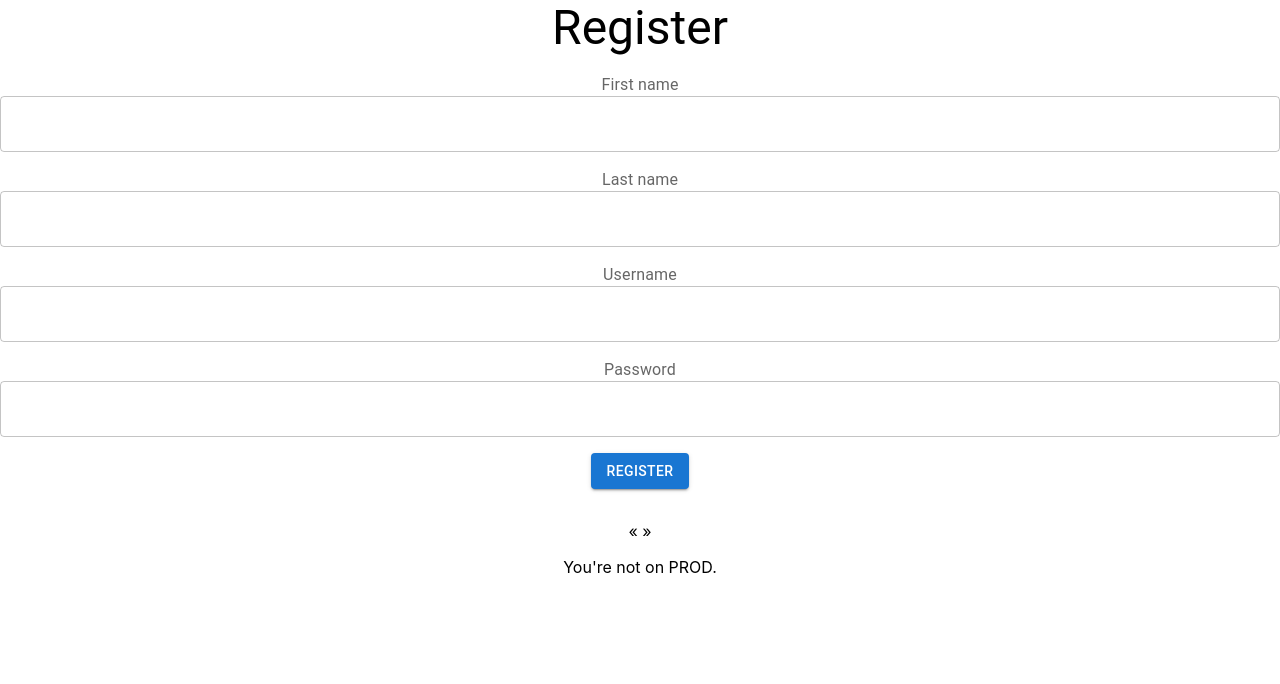
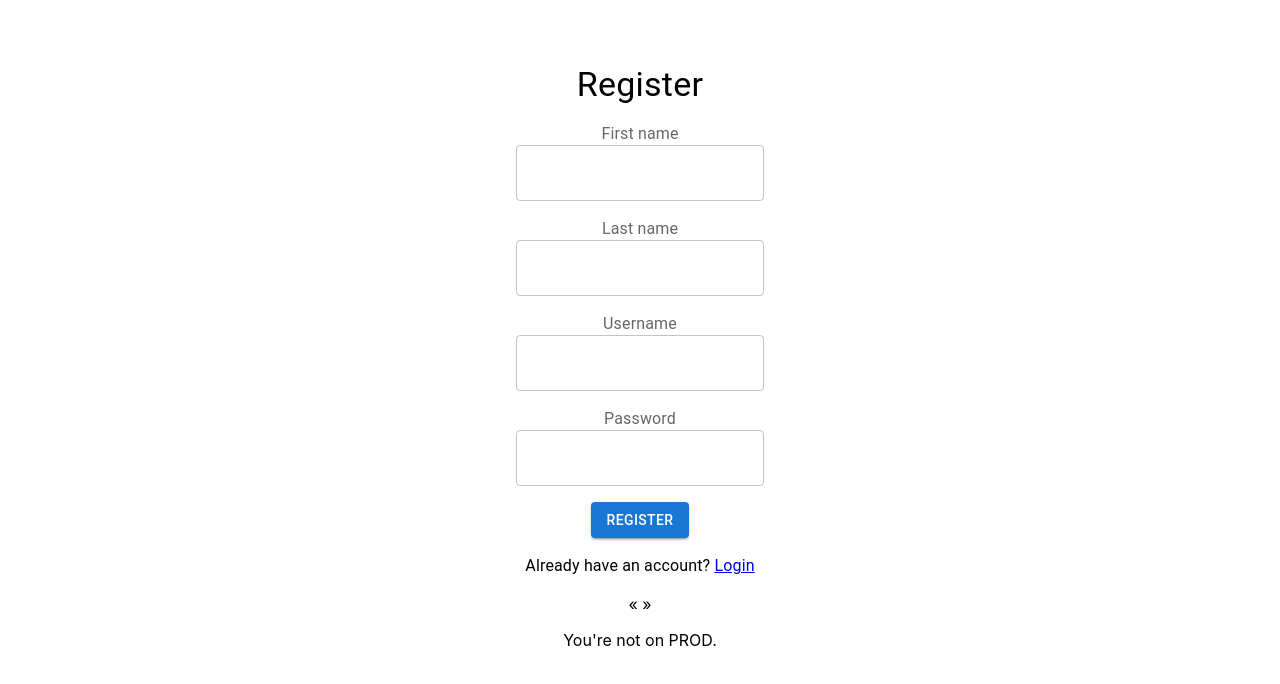
Before and after one commit to chino-rodriguez/employee-attendance, a React (Create React App) app in the folder app/client/: page /register in a window 1280 px wide. Shown: the top 684 px of the page. Built offline with nearby package versions, Linux system fonts and the light colour scheme; no server answers.

Commit message:
STYLING: Register and Login pages. Cleaned up comments

```diff
--- a/app/client/src/components/LoginPage.jsx
+++ b/app/client/src/components/LoginPage.jsx
@@ -1,4 +1,5 @@
 import { useState, useEffect } from 'react';
+import { Link } from 'react-router-dom';
 import loginHook from '../hooks/auth';
 import {
     Typography,
@@ -32,8 +33,15 @@ export default function LoginPage() {
 
     return (
         <>
+            <Stack
+                spacing={2}
+                direction="column"
+                alignItems="center"
+                justifyContent="center"
+                sx={{ marginTop: "5%" }}
+            >
                 {/* Heading */}
-            <Typography variant="h3" gutterBottom>
+                <Typography variant="h4">
                     Login
                 </Typography>
                 {/* Form fields */}
@@ -78,6 +86,9 @@ export default function LoginPage() {
                 {/* Feedback message -- error */}
                 {error && showError && <Alert severity="error" onClose={handleCloseError} sx={{ mb: '1rem' }}>{error}</Alert>}
 
+                <Typography>New user? <Link to="/register">Register</Link></Typography>
+            </Stack>
+
         </>
 
     )
--- a/app/client/src/components/RegisterPage.jsx
+++ b/app/client/src/components/RegisterPage.jsx
@@ -1,4 +1,5 @@
 import { useState, useEffect } from 'react';
+import { Link } from 'react-router-dom';
 import registerHook from '../hooks/auth';
 import {
     Typography,
@@ -34,11 +35,19 @@ export default function RegisterPage() {
 
     return (
         <>
+            <Stack
+                spacing={2}
+                direction="column"
+                alignItems="center"
+                justifyContent="center"
+                sx={{ marginTop: "5%" }}
+            >
                 {/* Heading */}
-            <Typography variant="h3" gutterBottom>
+                <Typography variant="h4">
                     Register
                 </Typography>
-            {/* Form fields */}
+
+                {/* Form */}
                 <Stack spacing={2} sx={{ mb: '1rem' }}>
 
                     {/* First name */}
@@ -103,6 +112,9 @@ export default function RegisterPage() {
 
                 {/* Feedback message -- error */}
                 {error && showError && <Alert severity="error" onClose={handleCloseError} sx={{ mb: '1rem' }}>{error}</Alert>}
+
+                <Typography>Already have an account? <Link to="/login">Login</Link></Typography>
+            </Stack>
         </>
 
     )
```
Also changed, not shown: 1 other file (tests, documents, lock files or other folders). Lines whose indentation alone changed are shown as unchanged.
